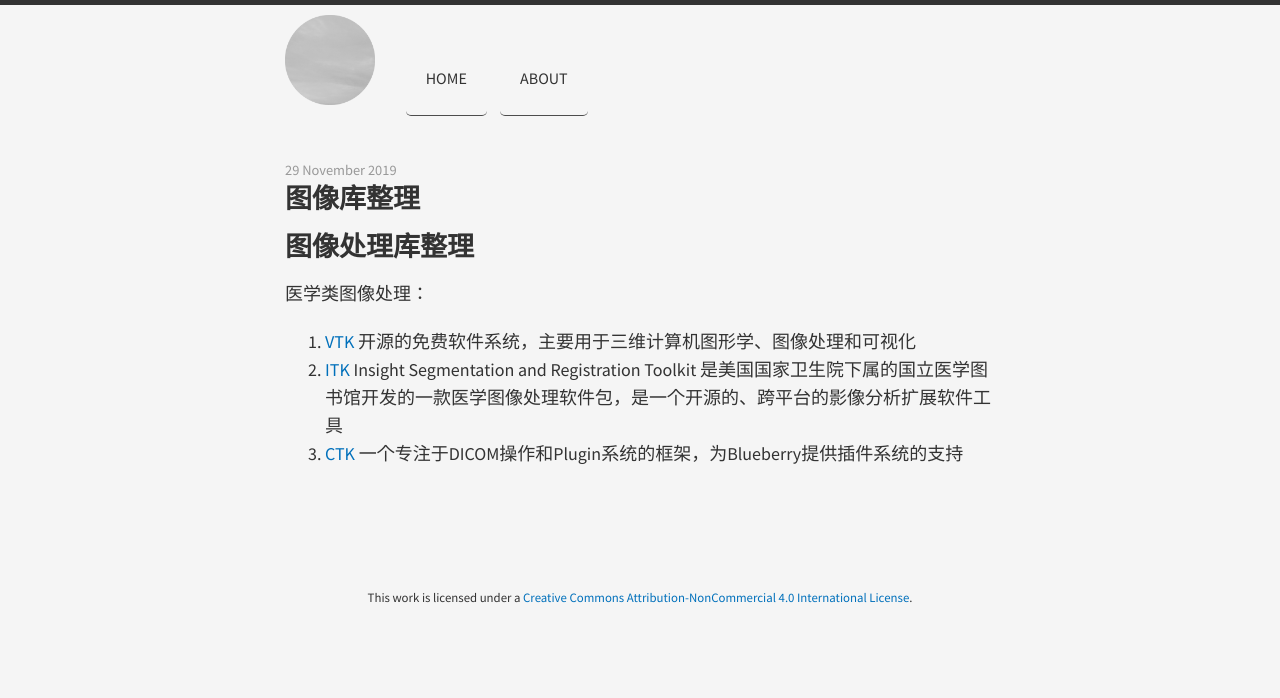
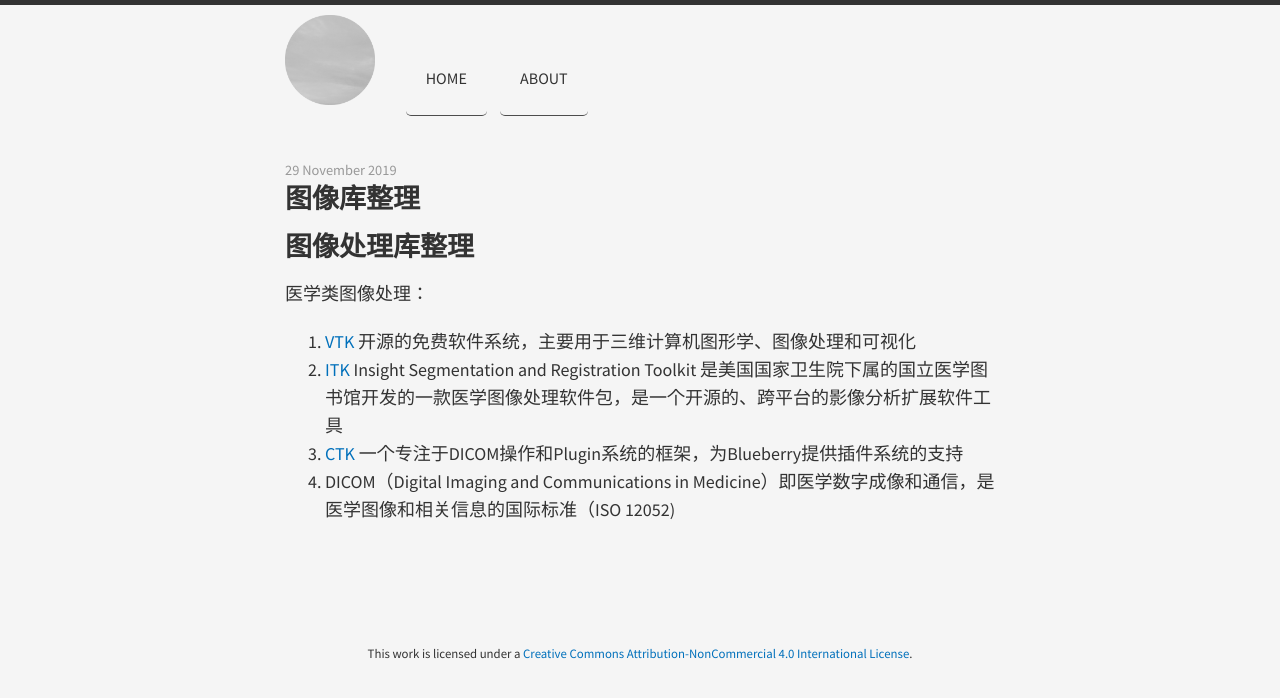
Before and after one commit to pengphei/pengphei.github.io, a Jekyll site: the page built from _posts/2019-11-29-图像库整理.md, in a window 1280 px wide. Shown: the top 698 px of the page. Built offline with Jekyll 4.4.1, drawn with Linux system fonts in a browser that asks for light colours; nearby versions of some CDN libraries; our own code applies the rules of GitHub Pages for plain Markdown files; Markdown is read by kramdown in place of the engine named in the settings.

Commit message:
Update 2019-11-29-图像库整理.md

```diff
--- a/_posts/2019-11-29-图像库整理.md
+++ b/_posts/2019-11-29-图像库整理.md
@@ -5,3 +5,4 @@
 1. [VTK](https://vtk.org/) 开源的免费软件系统，主要用于三维计算机图形学、图像处理和可视化
 2. [ITK](https://itk.org/)  Insight Segmentation and Registration Toolkit 是美国国家卫生院下属的国立医学图书馆开发的一款医学图像处理软件包，是一个开源的、跨平台的影像分析扩展软件工具
 3. [CTK](http://www.commontk.org/index.php/Main_Page) 一个专注于DICOM操作和Plugin系统的框架，为Blueberry提供插件系统的支持
+4. DICOM（Digital Imaging and Communications in Medicine）即医学数字成像和通信，是医学图像和相关信息的国际标准（ISO 12052)
```
